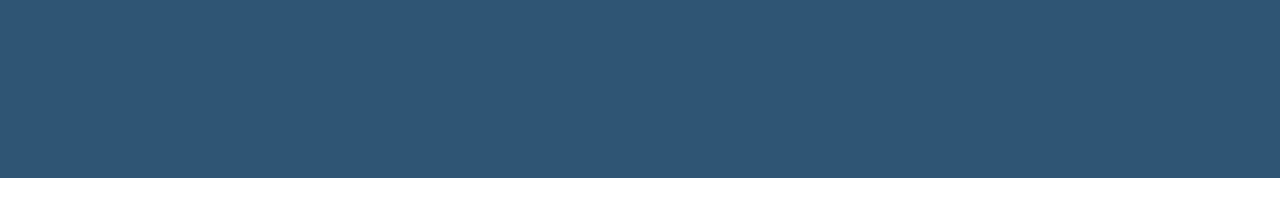
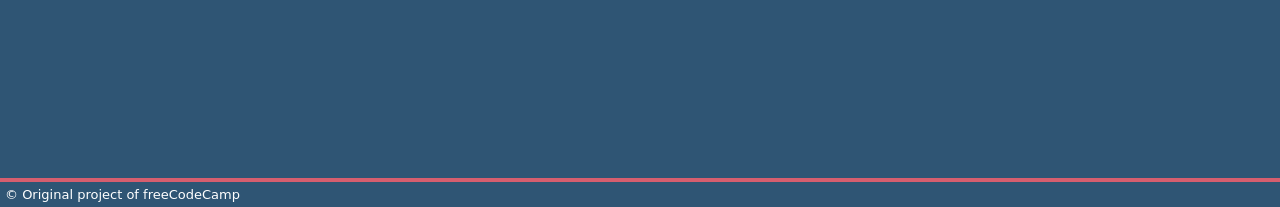
Before and after one commit to anetSzajo/exemplary-personal-portfolio, a plain HTML site: page index.html in a window 1280 px wide. Shown: the part 2133-2340 px from the top of the page. Before the commit the page ends 2311 px from the top, so only its background shows below. Drawn offline with Linux system fonts and the light colour scheme; a web font is replaced by a local one.

Commit message:
add footer

```diff
--- a/index.html
+++ b/index.html
@@ -56,6 +56,7 @@
                         <img id="github_logo" src="images/GitHub-Mark-Light-32px.png">GitHub</a>
                 </div>
             </section>
+            <footer>© Original project of freeCodeCamp</footer>
         </main>
     </body>
 </html>
--- a/main.css
+++ b/main.css
@@ -128,7 +128,15 @@ body{
 
 #github_logo{
     margin-right: 8px;
+}
 
+footer{
+    background: rgb(47, 85, 116);
+    border-top: 4px solid rgb(214, 94, 110);
+    text-align: left;
+    padding: 5px;
+    color: white;
+    font-size: 13px;
 }
 
 @media (min-width: 40rem){
```
